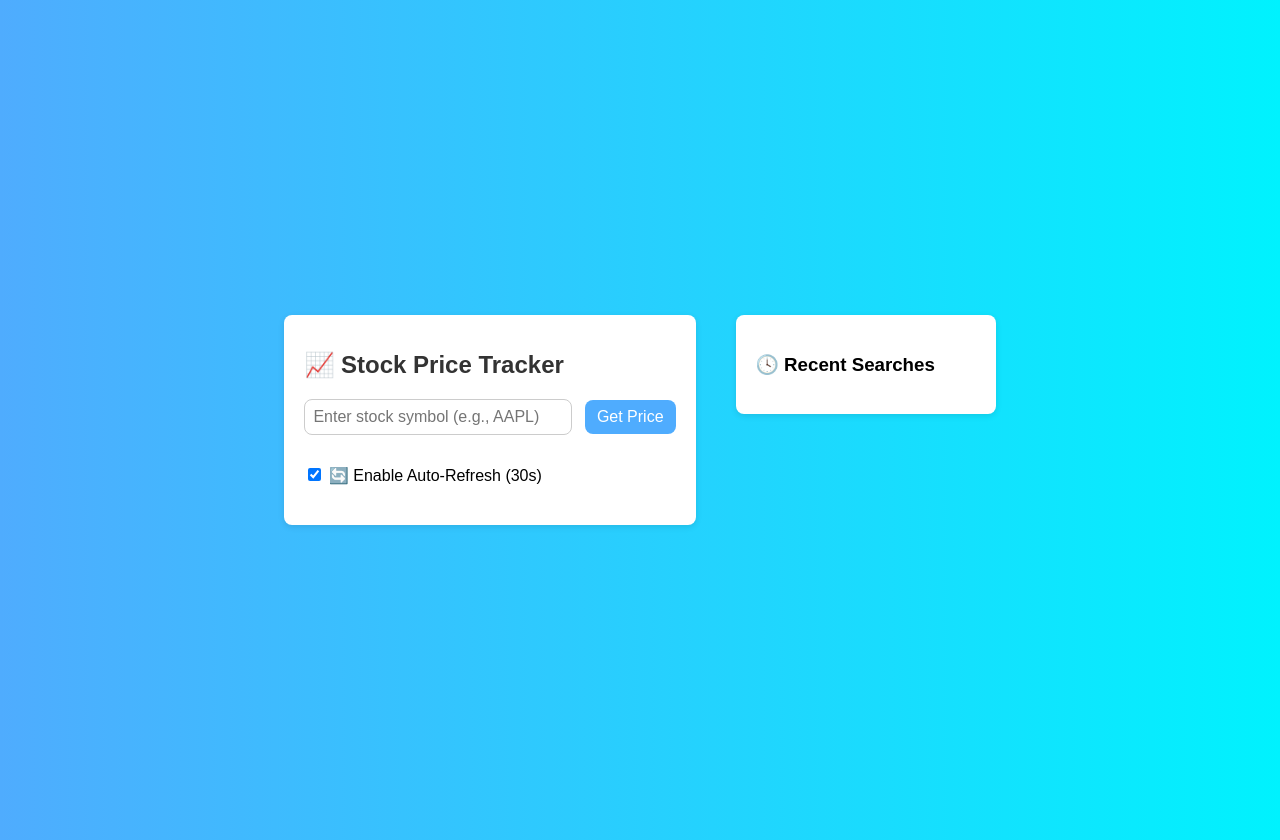
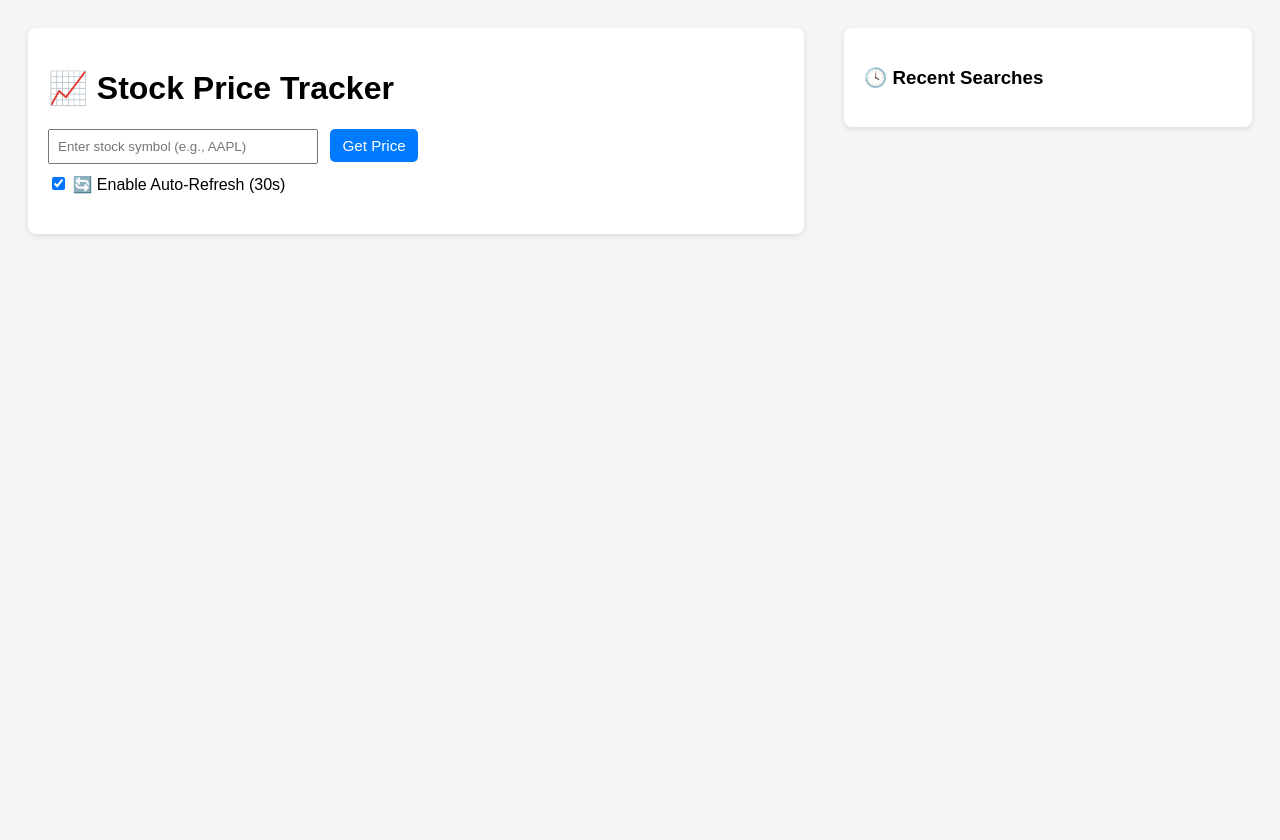
Before and after one commit to infrabeam1927/The-Market-watcher, a plain HTML site: page client/index.html in a window 1280 px wide. After the commit the page ends 800 px from the top, so only its background shows below. Drawn offline with Linux system fonts and the light colour scheme.

Commit message:
history is now a button

```diff
--- a/client/index.html
+++ b/client/index.html
@@ -5,55 +5,7 @@
   <meta name="viewport" content="width=device-width, initial-scale=1.0"/>
   <title>Stock Price Tracker</title>
   <link rel="stylesheet" href="style.css" />
-  <style>
-    body {
-      font-family: Arial, sans-serif;
-      padding: 20px;
-    }
 
-    .layout {
-      display: flex;
-      gap: 40px;
-      align-items: flex-start;
-    }
-
-    .main-container,
-    .recent-container {
-      padding: 20px;
-      border-radius: 8px;
-      background: #fff;
-      box-shadow: 0 2px 6px rgba(0,0,0,0.1);
-    }
-
-    .main-container {
-      flex: 2;
-    }
-
-    .recent-container {
-      flex: 1;
-      min-width: 220px;
-    }
-
-    #recentList {
-      list-style: none;
-      padding-left: 0;
-      margin-top: 10px;
-    }
-
-    #recentList li {
-      margin-bottom: 8px;
-    }
-
-    input[type="text"] {
-      padding: 8px;
-      width: 250px;
-    }
-
-    button {
-      padding: 8px 12px;
-      margin-left: 8px;
-    }
-  </style>
 </head>
 <body>
   <div class="layout">
@@ -61,8 +13,10 @@
     <div class="main-container">
       <h1>📈 Stock Price Tracker</h1>
 
-      <input type="text" id="symbolInput" placeholder="Enter stock symbol (e.g., AAPL)" />
-      <button onclick="fetchPrice()">Get Price</button>
+      <form id="priceForm" onsubmit="handleFormSubmit(event)">
+        <input type="text" id="symbolInput" placeholder="Enter stock symbol (e.g., AAPL)" />
+        <button type="submit">Get Price</button>
+      </form>
 
       <label style="display: block; margin-top: 10px;">
         <input type="checkbox" id="autoRefresh" checked />
--- a/client/script.js
+++ b/client/script.js
@@ -8,7 +8,13 @@ let currentSymbol = "";
 let refreshInterval = null;
 let recentSearches = [];
 
-// Fetch stock price
+// Handle form submission (for Enter key or button)
+function handleFormSubmit(event) {
+  event.preventDefault();
+  fetchPrice();
+}
+
+// Fetch and display price
 async function fetchPrice() {
   const symbol = symbolInput.value.trim().toUpperCase();
   if (!symbol) {
@@ -31,7 +37,7 @@ async function fetchPrice() {
     const now = new Date();
     lastUpdatedEl.textContent = `Last updated: ${now.toLocaleTimeString()}`;
 
-    // Update recent searches
+    // Update recent searches list
     const existing = recentSearches.find(item => item.symbol === symbol);
     if (existing) {
       existing.price = data.price;
@@ -48,18 +54,26 @@ async function fetchPrice() {
   }
 }
 
-// Render recent search list
+// Render recent searches as buttons
 function renderRecentSearches() {
   recentList.innerHTML = "";
 
   recentSearches.forEach(item => {
     const li = document.createElement("li");
-    li.textContent = `${item.symbol} - $${item.price}`;
+    const btn = document.createElement("button");
+
+    btn.textContent = `${item.symbol} - $${item.price}`;
+    btn.addEventListener("click", () => {
+      symbolInput.value = item.symbol;
+      fetchPrice();
+    });
+
+    li.appendChild(btn);
     recentList.appendChild(li);
   });
 }
 
-// Auto-refresh setup
+// Auto-refresh
 function setupAutoRefresh() {
   if (refreshInterval) clearInterval(refreshInterval);
 
--- a/client/style.css
+++ b/client/style.css
@@ -1,57 +1,64 @@
 body {
-  margin: 0;
-  padding: 0;
-  font-family: 'Segoe UI', sans-serif;
-  background: linear-gradient(to right, #4facfe, #00f2fe);
-  height: 100vh;
-  display: flex;
-  align-items: center;
-  justify-content: center;
+  font-family: Arial, sans-serif;
+  padding: 20px;
+  background: #f5f5f5;
 }
 
-.container {
-  background-color: white;
-  padding: 40px;
-  border-radius: 16px;
-  box-shadow: 0 10px 25px rgba(0, 0, 0, 0.15);
-  width: 90%;
-  max-width: 400px;
-  text-align: center;
+.layout {
+  display: flex;
+  gap: 40px;
+  align-items: flex-start;
 }
 
-h1 {
-  margin-bottom: 20px;
-  font-size: 24px;
-  color: #333;
+.main-container,
+.recent-container {
+  padding: 20px;
+  border-radius: 8px;
+  background: #fff;
+  box-shadow: 0 2px 6px rgba(0,0,0,0.1);
+}
+
+.main-container {
+  flex: 2;
+}
+
+.recent-container {
+  flex: 1;
+  min-width: 220px;
 }
 
 input[type="text"] {
-  padding: 10px;
-  width: 80%;
-  font-size: 16px;
-  border: 1px solid #ccc;
-  border-radius: 8px;
-  margin-bottom: 20px;
+  padding: 8px;
+  width: 250px;
 }
 
 button {
-  padding: 10px 20px;
-  background-color: #4facfe;
+  padding: 8px 12px;
+  margin-left: 8px;
+  cursor: pointer;
+  background-color: #007bff;
+  color: white;
   border: none;
-  border-radius: 8px;
-  color: white;
-  font-size: 16px;
-  cursor: pointer;
-  transition: background 0.3s ease;
+  border-radius: 5px;
+  font-size: 0.95em;
+  transition: background-color 0.2s ease-in-out;
 }
 
 button:hover {
-  background-color: #1c8df5;
+  background-color: #0056b3;
 }
 
-#result {
-  margin-top: 20px;
-  font-size: 18px;
-  color: #333;
-  font-weight: bold;
+#recentList {
+  list-style: none;
+  padding-left: 0;
+  margin-top: 10px;
 }
+
+#recentList li {
+  margin-bottom: 8px;
+}
+
+#recentList button {
+  width: 100%;
+  margin-left: 0;
+}
```
